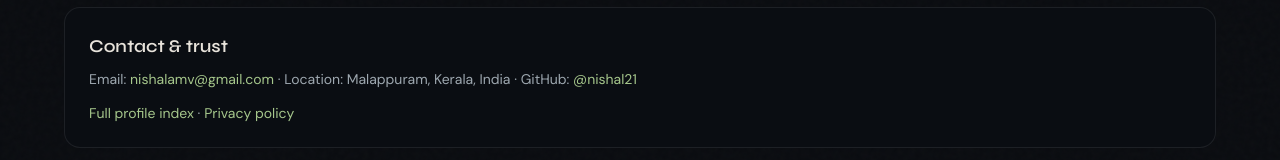
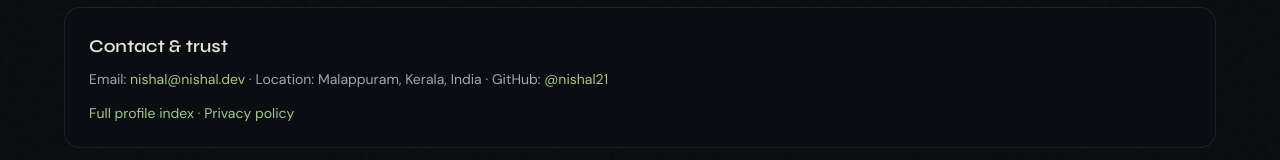
Before and after one commit to nishal21/PortfolioV2, a Next.js app: page /about in a window 1280 px wide. Shown: the part 1431-1591 px from the top of the page. Built offline with nearby package versions, Linux system fonts and the light colour scheme; no server answers.

Commit message:
Added new mail

```diff
--- a/src/app/privacy/page.tsx
+++ b/src/app/privacy/page.tsx
@@ -30,7 +30,7 @@ export default function PrivacyPage() {
           <section>
             <h2 className="font-display text-lg font-semibold text-[var(--text-soft)]">Who runs this site</h2>
             <p className="mt-2 leading-relaxed">
-              {CREATOR_NAME} operates {SITE_URL}. Contact: nishalamv@gmail.com.
+              {CREATOR_NAME} operates {SITE_URL}. Contact: nishal@nishal.dev.
             </p>
           </section>
           <section>
@@ -49,7 +49,7 @@ export default function PrivacyPage() {
           <section>
             <h2 className="font-display text-lg font-semibold text-[var(--text-soft)]">Your rights</h2>
             <p className="mt-2 leading-relaxed">
-              You may request deletion of contact form messages by emailing nishalamv@gmail.com.
+              You may request deletion of contact form messages by emailing nishal@nishal.dev.
             </p>
           </section>
         </div>
--- a/src/components/sections/ContactSection.tsx
+++ b/src/components/sections/ContactSection.tsx
@@ -31,7 +31,7 @@ export default function ContactSection() {
       if (response.ok) {
         setIsSubmitted(true);
         setFormData({ name: '', email: '', subject: '', message: '' });
-      } else setError('Something went wrong. Email nishalamv@gmail.com directly.');
+      } else setError('Something went wrong. Email nishal@nishal.dev directly.');
     } catch {
       setError('Network error. Try again.');
     } finally {
@@ -51,7 +51,7 @@ export default function ContactSection() {
             <span className="studio-contact-headline-cta">Let&apos;s work on something.</span>
           </h2>
           <div className="studio-contact-actions">
-            <ConnectButton text="Connect" href="mailto:nishalamv@gmail.com" icon={Handshake} />
+            <ConnectButton text="Connect" href="mailto:nishal@nishal.dev" icon={Handshake} />
             <ConnectButton text="Resume" href="/resume/view" icon={FileText} />
             <SocialsPopover />
           </div>
--- a/src/data/contact.ts
+++ b/src/data/contact.ts
@@ -1,8 +1,8 @@
 export const contactInfo = [
   {
     label: 'Email',
-    value: 'nishalamv@gmail.com',
-    href: 'mailto:nishalamv@gmail.com',
+    value: 'nishal@nishal.dev',
+    href: 'mailto:nishal@nishal.dev',
   },
   {
     label: 'Phone',
@@ -56,7 +56,7 @@ export const supportLinks = [
 ] as const;
 
 export const formSubmit = {
-  url: 'https://formsubmit.co/nishalamv@gmail.com',
+  url: 'https://formsubmit.co/nishal@nishal.dev',
   subject: 'New Portfolio Contact Message',
   autoresponse:
     "Got your message. I'll reply within a day or so. - Nishal",
--- a/src/data/resume.ts
+++ b/src/data/resume.ts
@@ -55,7 +55,7 @@ export interface ResumeProfile {
 
 export const resumeContact: ResumeContact = {
   name: 'Nishal K',
-  email: 'nishalamv@gmail.com',
+  email: 'nishal@nishal.dev',
   location: 'Malappuram, Kerala, India',
   linkedin: 'https://www.linkedin.com/in/nishal-k',
   github: 'https://github.com/nishal21',
```
Also changed, not shown: public/.well-known/security.txt, public/humans.txt, public/llms.txt, 2 other files (tests, documents, lock files or other folders).
